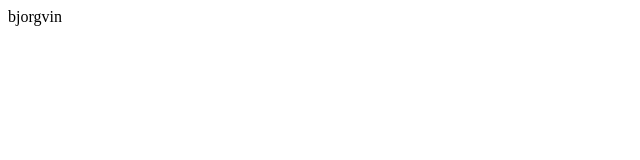
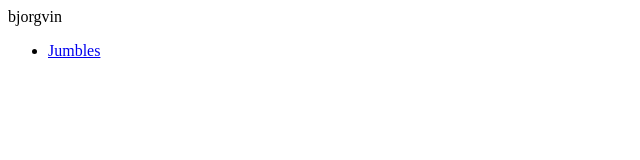
Before and after one commit to Bjorgvin/bjorgvin.github.io, a plain HTML site: page index.html in a window 1280 px wide. Shown: the full height of the page, 0-640 px from the left. Drawn offline with Linux system fonts and the light colour scheme.

Commit message:
Update index.html

```diff
--- a/index.html
+++ b/index.html
@@ -1 +1,8 @@
-<html><body>bjorgvin</body></html>
+<html>
+  <body>
+    bjorgvin
+    <ul>
+      <li><a href="/jumbles">Jumbles</a></li>
+    </ul>
+  </body>
+</html>
```
